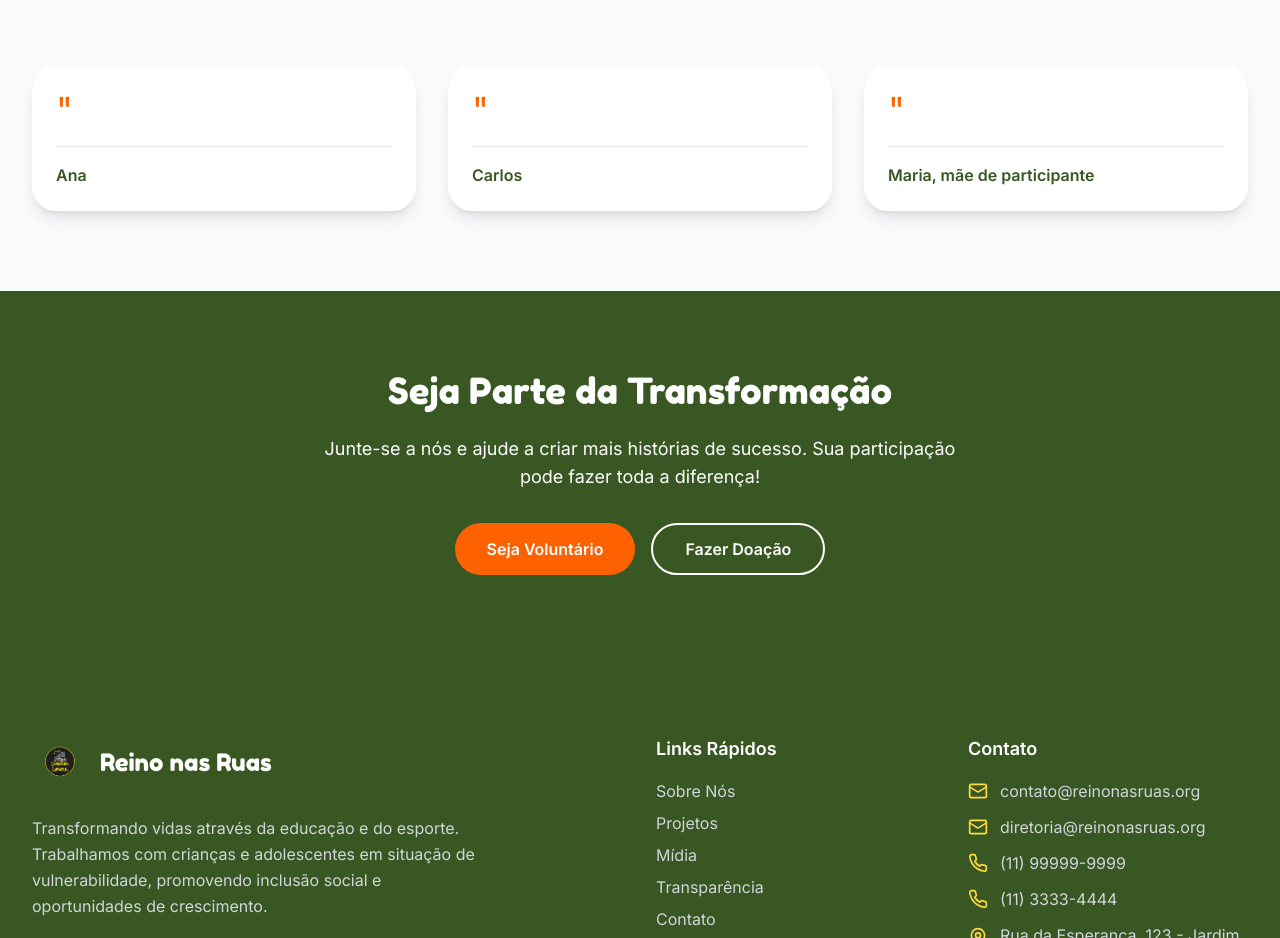
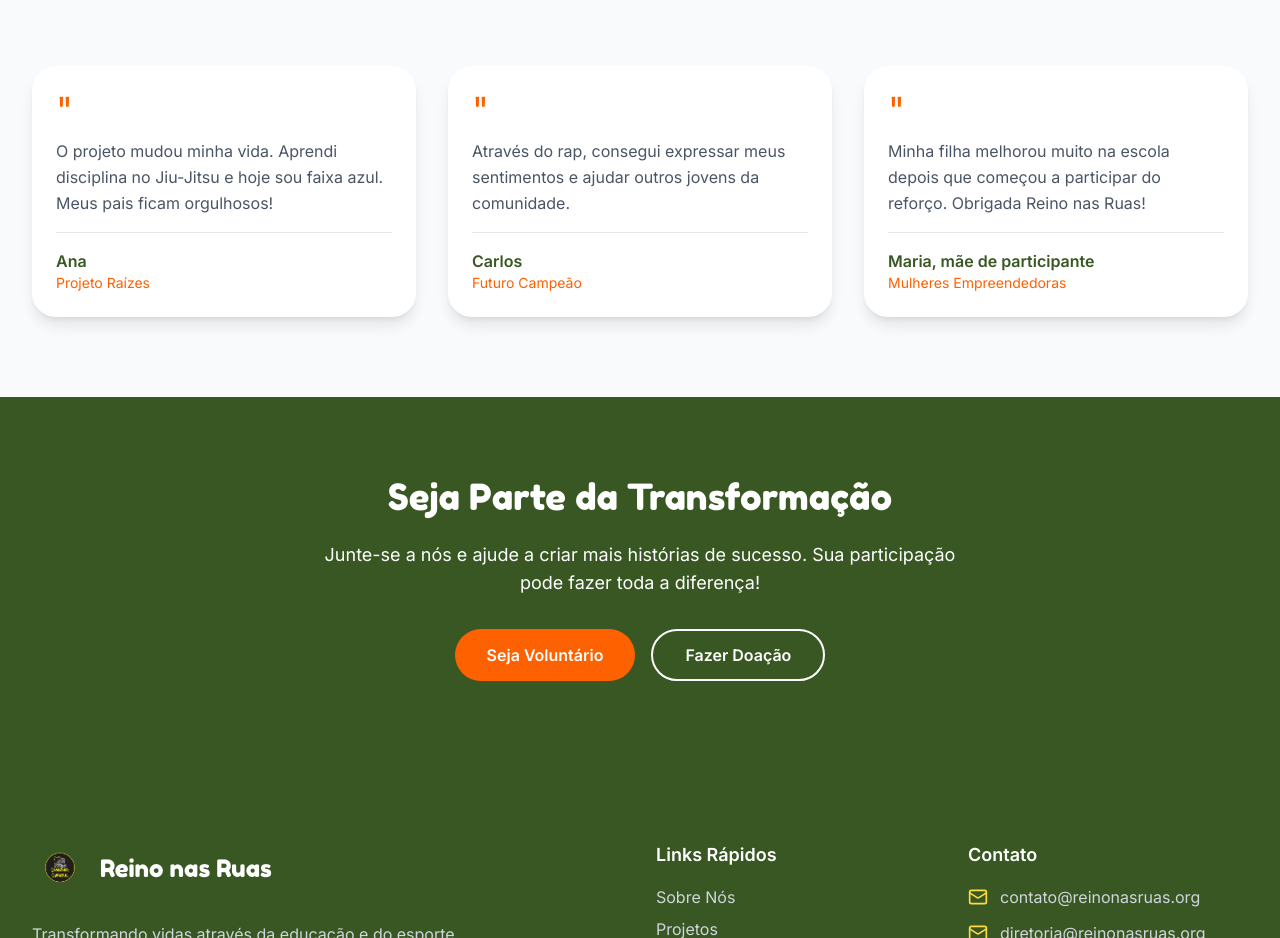
Before and after one commit to mabelcode/reino-nas-ruas, a Next.js app: page /projects in a window 1280 px wide. Shown: the part 2020-2958 px from the top of the page. Built offline with nearby package versions, Linux system fonts and the light colour scheme; no server answers.

Commit message:
Fix testimonials fields

```diff
--- a/app/projects/page.tsx
+++ b/app/projects/page.tsx
@@ -10,6 +10,11 @@ import { useTestimonials } from '@/hooks/use-testimonials';
 export default function WhatWeDoPage() {
   const projects = useProjects();
   const testimonials = useTestimonials();
+
+  const projectMap = projects.reduce<Record<string, string>>((acc, p) => {
+    acc[p.id] = p.title;
+    return acc;
+  }, {});
 
   const programs = projects.map((p) => ({
     id: p.id,
@@ -142,12 +147,14 @@ export default function WhatWeDoPage() {
                 <div className="mb-4">
                   <div className="text-4xl text-[var(--reino-orange)] mb-2">&quot;</div>
                   <p className="text-gray-600 leading-relaxed mb-4">
-                    {testimonial.text}
+                    {testimonial.testimony}
                   </p>
                 </div>
                 <div className="border-t border-gray-200 pt-4">
                   <div className="font-semibold text-[var(--reino-green-e)]">{testimonial.name}</div>
-                  <div className="text-sm text-[var(--reino-orange)]">{testimonial.program}</div>
+                  <div className="text-sm text-[var(--reino-orange)]">
+                    {testimonial.project ? projectMap[testimonial.project] : ''}
+                  </div>
                 </div>
               </div>
             ))}
```
